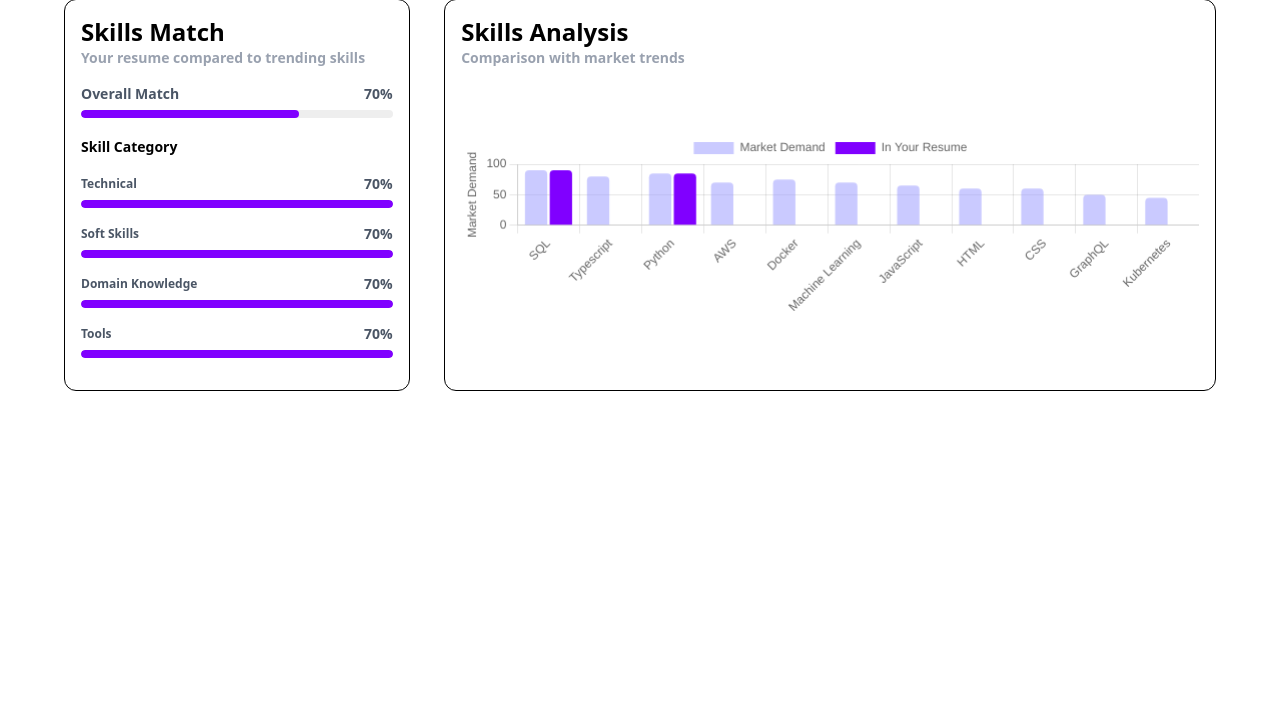
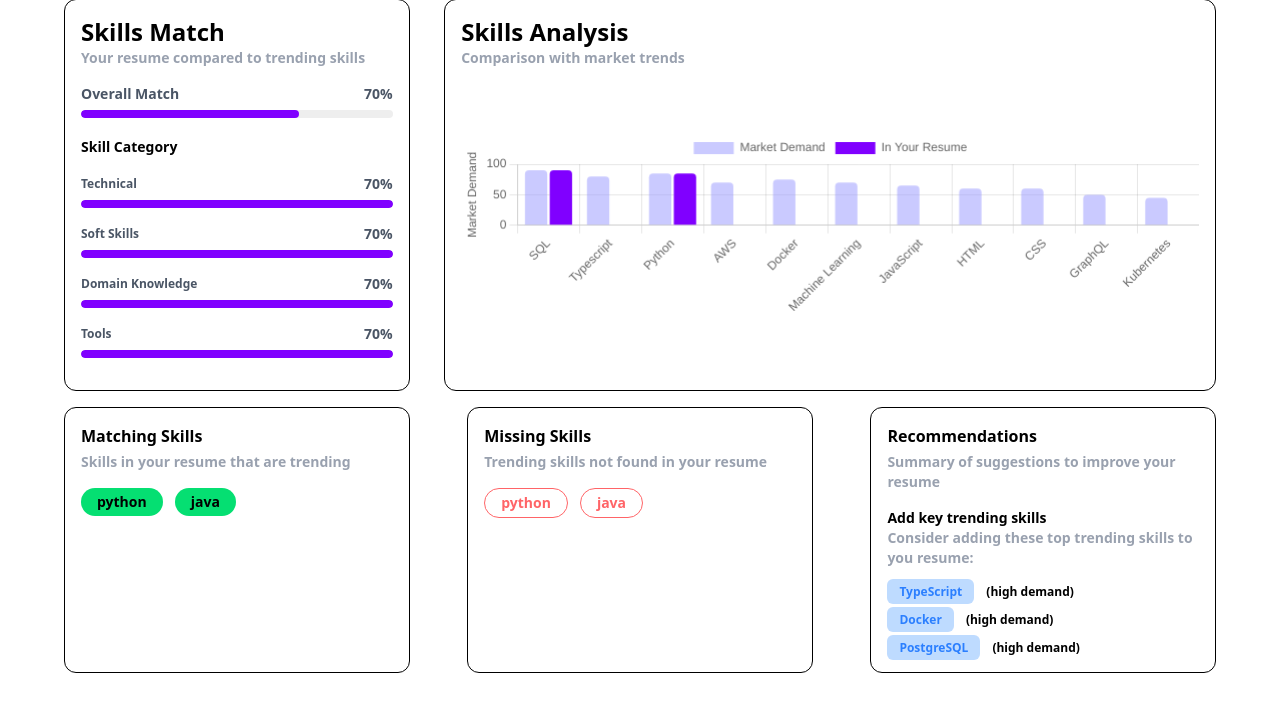
Before and after one commit to aust21/skill-gap-analyzer, a Flask app: page /dashboard in a window 1280 px wide. Shown: the part 209-910 px from the top of the page. Before the commit the page ends 600 px from the top, so only its background shows below. Run offline with Flask 2, Linux system fonts and the light colour scheme.

Commit message:
recommendations

```diff
--- a/src/frontend/static/css/output.css
+++ b/src/frontend/static/css/output.css
@@ -6,13 +6,18 @@
       "Segoe UI Emoji", "Segoe UI Symbol", "Noto Color Emoji";
     --font-mono: ui-monospace, SFMono-Regular, Menlo, Monaco, Consolas, "Liberation Mono",
       "Courier New", monospace;
+    --color-red-400: oklch(0.704 0.191 22.216);
     --color-red-500: oklch(0.637 0.237 25.331);
-    --color-amber-200: oklch(0.924 0.12 95.746);
     --color-yellow-100: oklch(0.973 0.071 103.193);
     --color-yellow-400: oklch(0.852 0.199 91.936);
     --color-green-100: oklch(0.962 0.044 156.743);
+    --color-green-400: oklch(0.792 0.209 151.711);
     --color-blue-50: oklch(0.97 0.014 254.604);
     --color-blue-100: oklch(0.932 0.032 255.585);
+    --color-blue-200: oklch(0.882 0.059 254.128);
+    --color-blue-300: oklch(0.809 0.105 251.813);
+    --color-blue-400: oklch(0.707 0.165 254.624);
+    --color-blue-500: oklch(0.623 0.214 259.815);
     --color-blue-600: oklch(0.546 0.245 262.881);
     --color-blue-700: oklch(0.488 0.243 264.376);
     --color-blue-900: oklch(0.379 0.146 265.522);
@@ -25,7 +30,6 @@
     --color-gray-500: oklch(0.551 0.027 264.364);
     --color-gray-600: oklch(0.446 0.03 256.802);
     --color-gray-700: oklch(0.373 0.034 259.733);
-    --color-gray-800: oklch(0.278 0.033 256.848);
     --color-gray-900: oklch(0.21 0.034 264.665);
     --color-black: #000;
     --color-white: #fff;
@@ -45,13 +49,13 @@
     --font-weight-medium: 500;
     --font-weight-semibold: 600;
     --font-weight-bold: 700;
-    --font-weight-black: 900;
     --tracking-tight: -0.025em;
     --tracking-wider: 0.05em;
     --radius-md: 0.375rem;
     --radius-lg: 0.5rem;
     --radius-xl: 0.75rem;
     --radius-2xl: 1rem;
+    --radius-3xl: 1.5rem;
     --default-transition-duration: 150ms;
     --default-transition-timing-function: cubic-bezier(0.4, 0, 0.2, 1);
     --default-font-family: var(--font-sans);
@@ -308,6 +306,9 @@
   }
   .mr-2 {
     margin-right: calc(var(--spacing) * 2);
+  }
+  .mr-3 {
+    margin-right: calc(var(--spacing) * 3);
   }
   .mr-4 {
     margin-right: calc(var(--spacing) * 4);
@@ -588,8 +577,14 @@
   .overflow-y-auto {
     overflow-y: auto;
   }
+  .rounded {
+    border-radius: 0.25rem;
+  }
   .rounded-2xl {
     border-radius: var(--radius-2xl);
+  }
+  .rounded-3xl {
+    border-radius: var(--radius-3xl);
   }
   .rounded-full {
     border-radius: calc(infinity * 1px);
@@ -621,6 +616,9 @@
   .border-gray-300 {
     border-color: var(--color-gray-300);
   }
+  .border-red-400 {
+    border-color: var(--color-red-400);
+  }
   .bg-\[\#000000a0\] {
     background-color: #000000a0;
   }
@@ -630,17 +628,20 @@
   .bg-\[\#fff\] {
     background-color: #fff;
   }
-  .bg-amber-200 {
-    background-color: var(--color-amber-200);
-  }
-  .bg-black {
-    background-color: var(--color-black);
-  }
   .bg-blue-50 {
     background-color: var(--color-blue-50);
   }
   .bg-blue-100 {
     background-color: var(--color-blue-100);
+  }
+  .bg-blue-200 {
+    background-color: var(--color-blue-200);
+  }
+  .bg-blue-300 {
+    background-color: var(--color-blue-300);
+  }
+  .bg-blue-400 {
+    background-color: var(--color-blue-400);
   }
   .bg-blue-600 {
     background-color: var(--color-blue-600);
@@ -657,6 +658,9 @@
   .bg-green-100 {
     background-color: var(--color-green-100);
   }
+  .bg-green-400 {
+    background-color: var(--color-green-400);
+  }
   .bg-white {
     background-color: var(--color-white);
   }
@@ -801,6 +801,9 @@
   .text-black {
     color: var(--color-black);
   }
+  .text-blue-500 {
+    color: var(--color-blue-500);
+  }
   .text-blue-900 {
     color: var(--color-blue-900);
   }
@@ -822,11 +825,11 @@
   .text-gray-700 {
     color: var(--color-gray-700);
   }
-  .text-gray-800 {
-    color: var(--color-gray-800);
-  }
   .text-gray-900 {
     color: var(--color-gray-900);
+  }
+  .text-red-400 {
+    color: var(--color-red-400);
   }
   .text-red-500 {
     color: var(--color-red-500);
--- a/src/frontend/templates/dash/dashboard.html
+++ b/src/frontend/templates/dash/dashboard.html
@@ -37,6 +37,82 @@
       </div>
     </div>
   </div>
+
+  <!-- matching skills -->
+
+  <div class="flex justify-between items-stretch my-4">
+    <div class="border border-1 rounded-xl w-[30%] p-4">
+      <h4 class="font-semibold">Matching Skills</h4>
+      <p class="text-sm font-semibold text-gray-400 mt-1">
+        Skills in your resume that are trending
+      </p>
+
+      <div class="flex items-center gap-3 mt-4">
+        <p class="bg-green-400 rounded-3xl py-1 px-4 font-semibold text-sm">
+          python
+        </p>
+        <p class="bg-green-400 rounded-3xl py-1 px-4 font-semibold text-sm">
+          java
+        </p>
+      </div>
+    </div>
+
+    <!-- missing skills -->
+
+    <div class="border border-1 rounded-xl w-[30%] p-4">
+      <h4 class="font-semibold">Missing Skills</h4>
+      <p class="text-sm font-semibold text-gray-400 mt-1">
+        Trending skills not found in your resume
+      </p>
+      <div class="flex items-center gap-3 mt-4">
+        <p
+          class="rounded-3xl py-1 px-4 font-semibold text-sm border border-red-400 text-red-400"
+        >
+          python
+        </p>
+        <p
+          class="rounded-3xl py-1 px-4 font-semibold text-sm border border-red-400 text-red-400"
+        >
+          java
+        </p>
+      </div>
+    </div>
+
+    <!-- recommendations -->
+
+    <div class="border border-1 rounded-xl w-[30%] p-4">
+      <h4 class="font-semibold">Recommendations</h4>
+      <p class="text-sm font-semibold text-gray-400 mt-1">
+        Summary of suggestions to improve your resume
+      </p>
+      <div class="mt-4">
+        <h5 class="font-semibold text-sm mt-3">Add key trending skills</h5>
+        <p class="text-sm font-semibold text-gray-400">
+          Consider adding these top trending skills to you resume:
+        </p>
+
+        <div class="mt-4">
+          <p class="font-semibold text-xs">
+            <span class="bg-blue-200 text-blue-500 py-1 px-3 mr-3 rounded-md"
+              >TypeScript</span
+            >(high demand)
+          </p>
+
+          <p class="font-semibold text-xs mt-3">
+            <span class="bg-blue-200 text-blue-500 py-1 px-3 mr-3 rounded-md"
+              >Docker</span
+            >(high demand)
+          </p>
+
+          <p class="font-semibold text-xs mt-3">
+            <span class="bg-blue-200 text-blue-500 py-1 px-3 mr-3 rounded-md"
+              >PostgreSQL</span
+            >(high demand)
+          </p>
+        </div>
+      </div>
+    </div>
+  </div>
 </section>
 
 <script>
--- a/src/frontend/templates/error.html
+++ b/src/frontend/templates/error.html
@@ -3,7 +3,7 @@
   <head>
     <meta charset="UTF-8" />
     <meta name="viewport" content="width=device-width, initial-scale=1.0" />
-    <title>Error | Deep Travel</title>
+    <title>Error | Skill Gap Analyzer</title>
     <link
       rel="stylesheet"
       href="{{ url_for('static', filename='css/output.css') }}"
@@ -22,7 +22,7 @@
         <h1 class="font-semibold text-sm text-[#ff0000]">
           {% if tag == "resume" %} But we need your resume {% elif tag ==
           "title" %} But we need a job title {% elif tag=='r-t' %} But we need a
-          job title and job title {% endif %}
+          job title and resume {% endif %}
         </h1>
         <button
           class="mt-[2rem] mx-auto rounded-md bg-white px-3.5 py-2.5 text-sm font-semibold text-gray-900 shadow-xs hover:bg-gray-100 focus-visible:outline-2 focus-visible:outline-offset-2 focus-visible:outline-white w-[70%]"
```
Also changed, not shown: other parts of src/frontend/static/css/output.css (+3 -29 lines).
